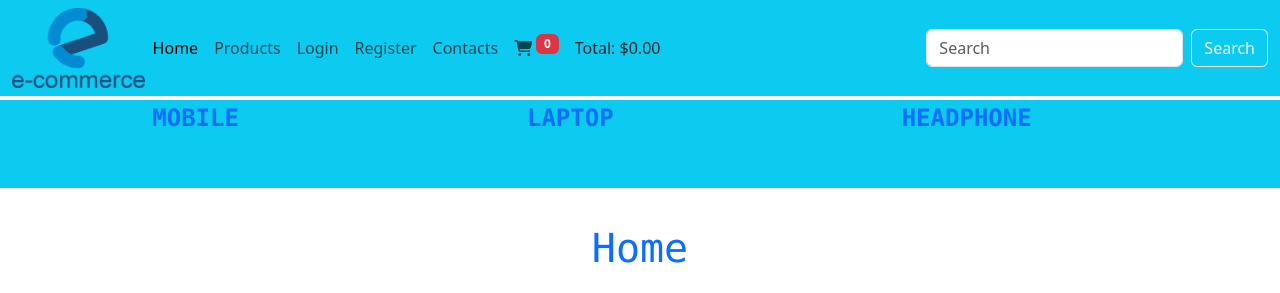
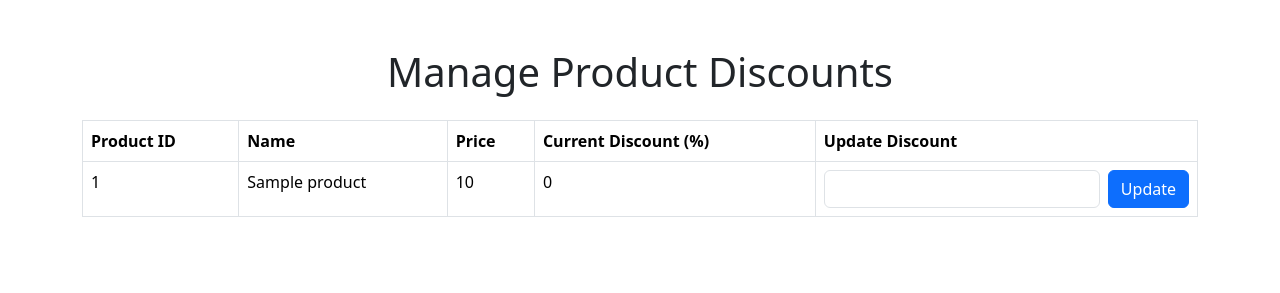
Before and after one commit to Ankit-2606/Ecomm1, a PHP site: page /admin/product/index.php in a window 1280 px wide. Shown: the top 293 px of the page. After the commit the page ends 217 px from the top, so only its background shows below. Run offline with PHP 8.4, Linux system fonts and the light colour scheme; tables that the repository leaves empty or names only in its code hold one stand-in row (values such as "Sample post").

```diff
--- a/admin/product/index.php
+++ b/admin/product/index.php
@@ -1,44 +1,72 @@
+<?php
+include $_SERVER['DOCUMENT_ROOT'] . '/Ecomm1/utils/config.php';
+
+// Handle form submission for updating discounts
+if ($_SERVER['REQUEST_METHOD'] == 'POST' && isset($_POST['update_discount'])) {
+    $product_id = intval($_POST['product_id']);
+    $discount = floatval($_POST['discount']);
+
+    $query = "UPDATE products SET Discount = ? WHERE Id = ?";
+    $stmt = $conn->prepare($query);
+    $stmt->bind_param("di", $discount, $product_id);
+
+    if ($stmt->execute()) {
+        echo "<div class='alert alert-success'>Discount updated successfully!</div>";
+    } else {
+        echo "<div class='alert alert-danger'>Failed to update discount.</div>";
+    }
+
+    $stmt->close();
+}
+
+// Fetch all products
+$query = "SELECT Id, Name, Price, Discount FROM products";
+$result = $conn->query($query);
+?>
+
 <!DOCTYPE html>
 <html lang="en">
-
 <head>
     <meta charset="UTF-8">
     <meta name="viewport" content="width=device-width, initial-scale=1.0">
-    <title>Document</title>
-    <link href="https://cdn.jsdelivr.net/npm/bootstrap@5.3.3/dist/css/bootstrap.min.css" rel="stylesheet" integrity="sha384-QWTKZyjpPEjISv5WaRU9OFeRpok6YctnYmDr5pNlyT2bRjXh0JMhjY6hW+ALEwIH" crossorigin="anonymous">
-    <?php include $_SERVER['DOCUMENT_ROOT'] . '/Ecomm1/user/header.php'; ?>
+    <title>Manage Discounts</title>
+    <link href="https://cdn.jsdelivr.net/npm/bootstrap@5.3.3/dist/css/bootstrap.min.css" rel="stylesheet">
 </head>
+<body>
+<div class="container mt-5">
+    <h1 class="text-center">Manage Product Discounts</h1>
+    <table class="table table-bordered mt-4">
+        <thead>
+        <tr>
+            <th>Product ID</th>
+            <th>Name</th>
+            <th>Price</th>
+            <th>Current Discount (%)</th>
+            <th>Update Discount</th>
+        </tr>
+        </thead>
+        <tbody>
+        <?php while ($row = $result->fetch_assoc()) { ?>
+            <tr>
+                <td><?php echo $row['Id']; ?></td>
+                <td><?php echo $row['Name']; ?></td>
+                <td><?php echo $row['Price']; ?></td>
+                <td><?php echo $row['Discount']; ?></td>
+                <td>
+                    <form method="POST" class="d-flex">
+                        <input type="hidden" name="product_id" value="<?php echo $row['Id']; ?>">
+                        <input type="number" name="discount" class="form-control me-2" step="0.01" min="0" max="100" required>
+                        <button type="submit" name="update_discount" class="btn btn-primary">Update</button>
+                    </form>
+                </td>
+            </tr>
+        <?php } ?>
+        </tbody>
+    </table>
+</div>
+</body>
+</html>
 
-
-<body>
- <div class="bg-info font-monospace mt-1 pt-0">
-    <ul class="list-unstyled d-flex justify-content-center">
-      <li><a href="" class="text-decoration-none text-primary fw-bold fs-4 px-5">MOBILE</li>
-      <li><a href="" class="text-decoration-none text-primary fw-bold fs-4 px-5">LAPTOP</li>
-      <li><a href="" class="text-decoration-none text-primary fw-bold fs-4 px-5">HEADPHONE</li>
-    </ul>
-  </div>
-
-<h1 class="text-primary font-monospace text-center">Home</h1>
-  <div class="card" style="width: 15rem;">
-    <img src=<img src="Mobile_vivo.png" class="card-img-top" alt="...">
-    <div class="card-body">
-      <h5 class="card-title">Card title</h5>
-      <p class="card-text">Some quick example text to build on the card title and make up the bulk of the card's content.</p>
-      <a href="#" class="btn btn-primary">Go somewhere</a>
-    </div>
-  </div>
-  <footer>
-        <div class="footer-content">
-            <p>&copy; 2024 Ecomm1. All rights reserved.</p>
-            <ul class="social-links">
-                <li><a href="#"><i class="fab fa-facebook"></i></a></li>
-                <li><a href="#"><i class="fab fa-twitter"></i></a></li>
-                <li><a href="#"><i class="fab fa-instagram"></i></a></li>
-            </ul>
-        </div>
-    </footer>
-
-</body>
-
-</html>
+<?php
+$conn->close();
+?>
```
Also changed, not shown: user/products.php (+15 -3 lines), 1 other file.
